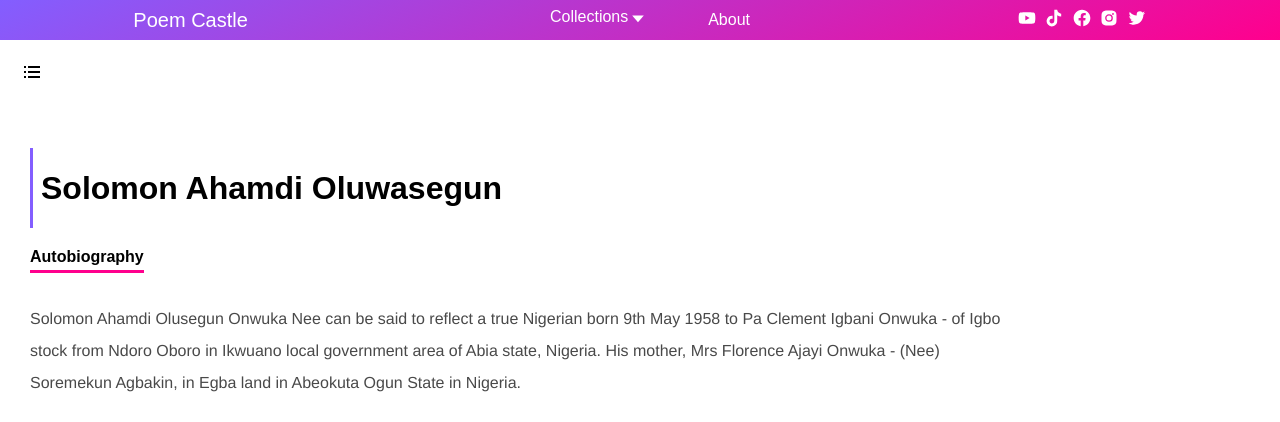
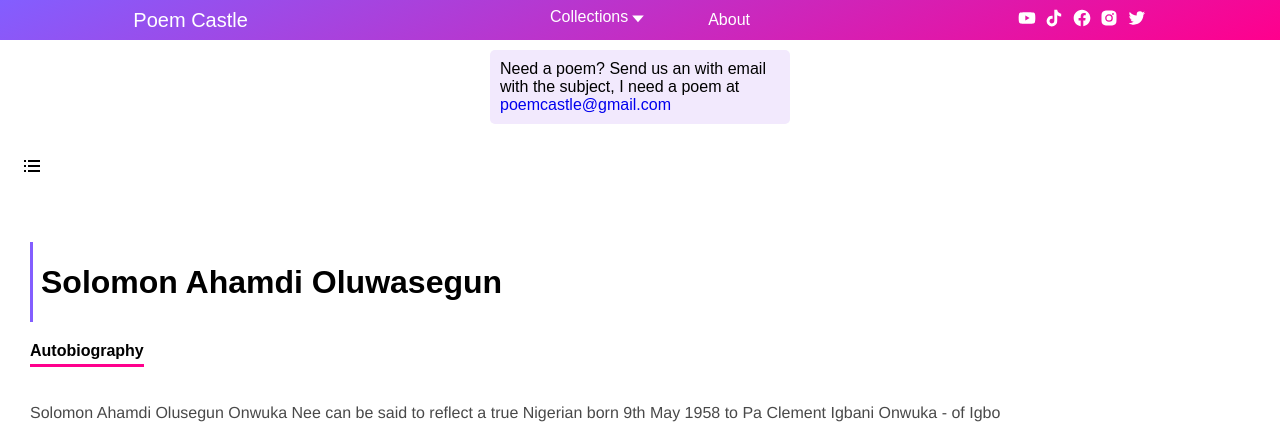
Before and after one commit to LekiaAnonim/poemcastle, a Django app: page /about in a window 1280 px wide. Shown: the top 422 px of the page. Run offline with Django 4.2, Linux system fonts and the light colour scheme; tables that the repository leaves empty hold one stand-in row (values such as "Sample post"); some libraries are stand-ins or nearby versions; some web fonts are replaced.

Commit message:
added pagination

```diff
--- a/PoemCastle/settings.py
+++ b/PoemCastle/settings.py
@@ -33,7 +33,7 @@ SECRET_KEY = os.getenv("DJANGO_SECRET_KEY", get_random_secret_key())
 
 
 # SECURITY WARNING: don't run with debug turned on in production!
-DEBUG = False
+DEBUG = True
 
 ALLOWED_HOSTS = ['poemcastle-production.up.railway.app/', 'poemcastle.com', '127.0.0.1', '127.0.0.1:8000']
 
--- a/poem_castle/models.py
+++ b/poem_castle/models.py
@@ -44,7 +44,7 @@ class Poem(models.Model):
     add_to_featured_poems = models.BooleanField(default=True)
 
     class Meta:
-        ordering = ['-date_created']
+        ordering = ['date_created']
 
     def __str__(self):
         return f"{self.title}"
--- a/poem_castle/static/css/style.css
+++ b/poem_castle/static/css/style.css
@@ -207,12 +207,40 @@ li{
     display: block;
 }
 
+.need_a_poem{
+  margin-top: 50px;
+  width: 300px;
+  min-width: 280px;
+  margin-left: calc(50% - 150px);
+  padding: 10px;
+  border-radius: 5px;
+  background-color: #f2e9fd;
+}
+.pagination-container{
+  /* background-color: #835EFF; */
+  display: flex;
+  justify-content: center;
+  /* width: fit-content; */
+  padding: 10px;
+  align-items: center;
+  /* flex-direction: column; */
+}
+.pagination-container a{
+  padding: 6px 10px;
+  border: #FF008D solid thin;
+  border-radius: 4px;
+  margin-right: 8px;
+}
+.pagination-container .current{
+  background-color: #FF008D;
+  color: #fff;
+}
 
 /* COLLECTIONS */
 .list-of-all-poems{
   width: fit-content;
   height: fit-content;
-  margin-top: 60px;
+  margin-top: 30px;
   margin-left: 20px;
 }
 .collections-slider{
--- a/poem_castle/templates/base.html
+++ b/poem_castle/templates/base.html
@@ -128,7 +128,11 @@
             </div>
         </header>
         {% endblock  %}
-
+        {% block need_a_poem %}
+        <div class="need_a_poem">
+           <p>Need a poem? Send us an with email with the subject, I need a poem at <a href="mailto:poemcastle@gmail.com">poemcastle@gmail.com</a></p>
+        </div>
+        {% endblock need_a_poem %}
         {% block poem-list %}
         <a href="{% url 'poem_castle:poem_list' %}">
             <div class="list-of-all-poems">
@@ -136,8 +140,6 @@
             </div>
         </a>
         {% endblock %}
-
-
 
         {% block content %}
         <div class="featured-poems">
@@ -167,6 +169,44 @@
             </div>
         </div>
         {% endblock  %}
+
+        {% block pagination %}
+        {% if is_paginated %}
+        <div class="pagination-container">
+            {% if page_obj.has_previous %}
+                <a href="{{ request.path }}?page=1">
+                    ◀️◀️
+                </a>
+                <a class="previous" href="{{ request.path }}?page={{ page_obj.previous_page_number }}">Previous</a>
+                <a href="{{ request.path }}?page={{ page_obj.previous_page_number }}">
+                    ◀️
+                </a>
+            {% endif%}
+
+            <a>{{page_obj.number}} of {{page_obj.paginator.num_pages}}</a>
+
+            {% if page_obj.has_next %}
+                <a href="{{ request.path }}?page={{ page_obj.next_page_number }}">
+                    ▶️
+                </a>
+                <a href="{{ request.path }}?page={{ page_obj.paginator.num_pages }}">
+                    ▶️▶️
+                </a>
+            {% endif%}
+
+            <hr>
+
+            {% for page_number in page_obj.paginator.page_range %}
+                <a
+                    href="{{ request.path }}?page={{ page_number }}"
+                    class="{% if page_number == page_obj.number %}current{% endif %}"
+                >
+                    {{page_number}}
+                </a>
+            {% endfor %}
+        </div>
+        {% endif %}
+        {% endblock %}
 
         {% block footer %}
         <div class="footer">
--- a/poem_castle/templates/collection_poem.html
+++ b/poem_castle/templates/collection_poem.html
@@ -34,6 +34,7 @@
                 {% endif %}
 
             </div>
+
         </div>
         {% endblock content %}
 
--- a/poem_castle/templates/poems.html
+++ b/poem_castle/templates/poems.html
@@ -39,5 +39,8 @@
         </div>
         {% endblock content %}
 
+
+
+
     </body>
 </html>
--- a/poem_castle/views.py
+++ b/poem_castle/views.py
@@ -10,10 +10,12 @@ class LandingPageView(TemplateView):
 
 class MainView(TemplateView):
     template_name = 'base.html'
+    # paginate_by = 12
+    # model = Poem
 
     def get_context_data(self, *args, **kwargs):
         context = super().get_context_data(**kwargs)
-        featured_poems = Poem.objects.filter(add_to_featured_poems=True)
+        featured_poems = Poem.objects.filter(add_to_featured_poems=True).order_by('-date_created')
         collections = Collection.objects.all()
 
         context['featured_poems'] = featured_poems
@@ -33,16 +35,17 @@ class AboutView(TemplateView):
 class CollectionPoemView(ListView):
     model = Poem
     template_name = "collection_poem.html"
+    paginate_by = 12
 
     def get_queryset(self):
         collection = get_object_or_404(Collection, slug=self.kwargs.get('slug'))
-        return Poem.objects.filter(collection=collection)
+        return Poem.objects.filter(collection=collection).order_by('-date_created')
 
     def get_context_data(self, *args, **kwargs):
         context = super(CollectionPoemView,
                         self).get_context_data(**kwargs)
         collection = get_object_or_404(Collection, slug=self.kwargs.get('slug'))
-        collection_poems = Poem.objects.filter(collection=collection)
+        collection_poems = Poem.objects.filter(collection=collection).order_by('-date_created')
 
         collections = Collection.objects.all()
 
@@ -55,14 +58,15 @@ class CollectionPoemView(ListView):
 class PoemListView(ListView):
     model = Poem
     template_name = "poems.html"
-
+    context_object_name = 'poems'
+    paginate_by = 12
 
     def get_context_data(self, *args, **kwargs):
 
         # Call the base implementation first to get the context
         context = super(PoemListView, self).get_context_data(**kwargs)
 
-        poems = Poem.objects.all()
+        poems = Poem.objects.all().order_by('-date_created')
         collections = Collection.objects.all()
         context['collections'] = collections
         context['poems'] = poems
```
Also changed, not shown: poem_castle/static/css/index.css (+6 -3 lines), poem_castle/migrations/0004_alter_poem_options.py (added), 2 other files.
